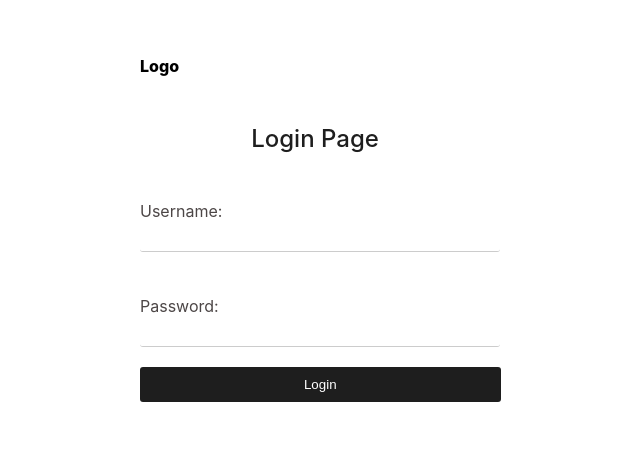
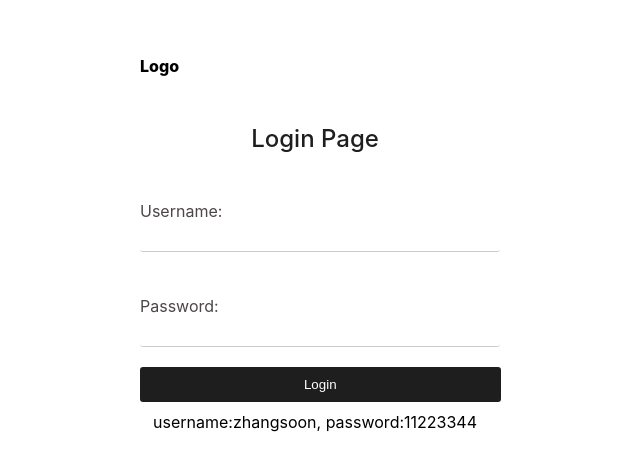
Before and after one commit to SeeJia/react-login-page, a React (Create React App) app: page / in a window 1280 px wide. Shown: the part 104-574 px from the top of the page, without its empty margins (325-965 px from the left). Built offline with nearby package versions, Linux system fonts and the light colour scheme; the HTML template or start-up script is replaced by a standard one.

Commit message:
add the message

```diff
--- a/src/pages/login/login.jsx
+++ b/src/pages/login/login.jsx
@@ -72,6 +72,8 @@ const Login = ( {setLogin} ) => {
 
         {error && <p className='error'>{error}</p>}
 
+        <p style={{textAlign:'center',padding:'10px'}}>username:zhangsoon, password:11223344</p>
+
         </form>
 
         {/* {mockData && error === '' && (
```
